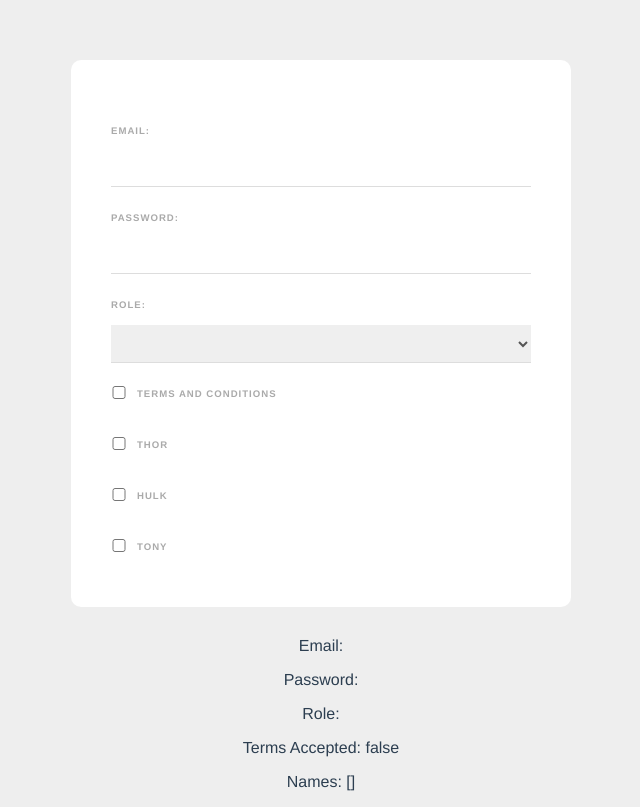
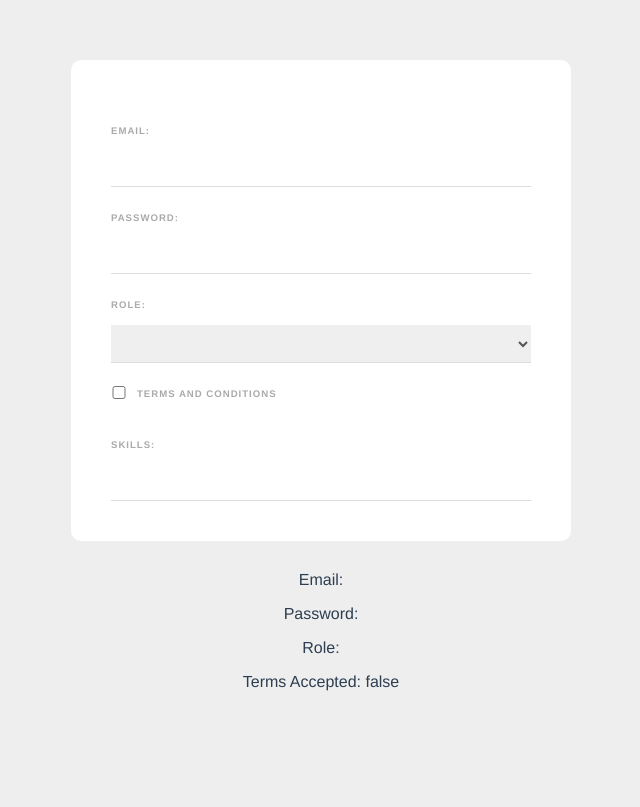
Before and after one commit to soehtut/forms-data-binding-the-net-ninja, a Vue app: page / in a window 1280 px wide. Shown: the whole page, without its empty margins (319-959 px from the left). Built offline with nearby package versions, Linux system fonts and the light colour scheme.

Commit message:
Keyboard Events & Modifiers

```diff
--- a/src/components/SignupForm.vue
+++ b/src/components/SignupForm.vue
@@ -17,27 +17,18 @@
             <label>Terms and Conditions</label>
         </div>
 
-        <div>
-            <input type="checkbox" value="Thor" v-model="names">
-            <label>Thor</label>
+        <label>Skills:</label>
+        <input type="text" v-model="tempSkill" @keyup="addSkill">
+        <div v-for="skill in skills" :key="skill" class="pill">
+            {{ skill }}
         </div>
 
-        <div>
-            <input type="checkbox" value="Hulk" v-model="names">
-            <label>Hulk</label>
-        </div>
-
-        <div>
-            <input type="checkbox" value="Tony" v-model="names">
-            <label>Tony</label>
-        </div>
     </form>
 
     <p>Email: {{ email }}</p>
     <p>Password: {{ password }}</p>
     <p>Role: {{ role }}</p>
     <p>Terms Accepted: {{ terms }}</p>
-    <p>Names: {{ names }}</p>
 </template>
 
 <script>
@@ -48,7 +39,18 @@
             password: '',
             role: '',
             terms: false,
-            names: []
+            tempSkill: '',
+            skills: []
+        }
+    },
+    methods: {
+        addSkill(e) {
+            if(e.key === ',' && this.tempSkill){
+                if(!this.skills.includes(this.tempSkill)){
+                    this.skills.push(this.tempSkill)
+                }
+                this.tempSkill = ''
+            }
         }
     }
 }
```
